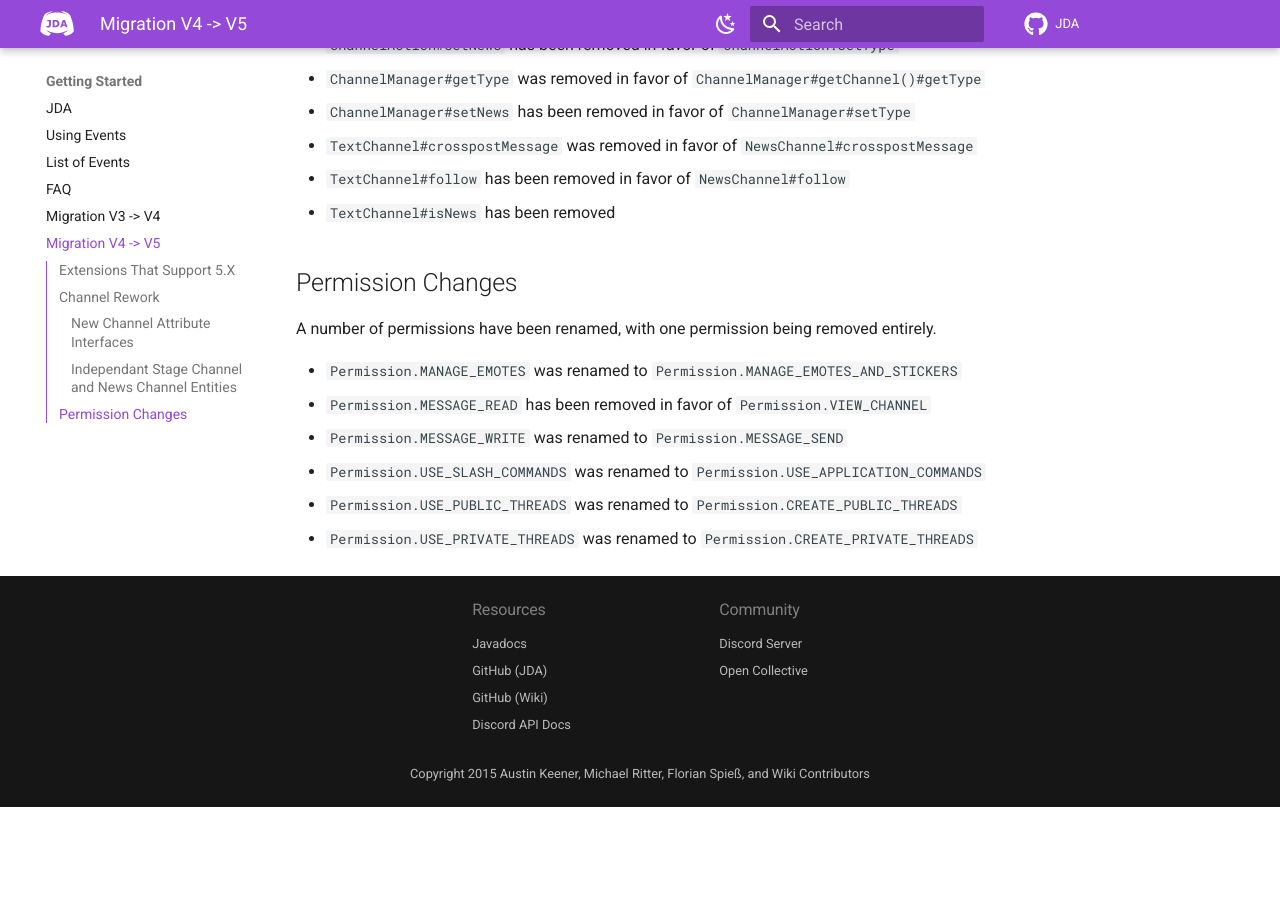
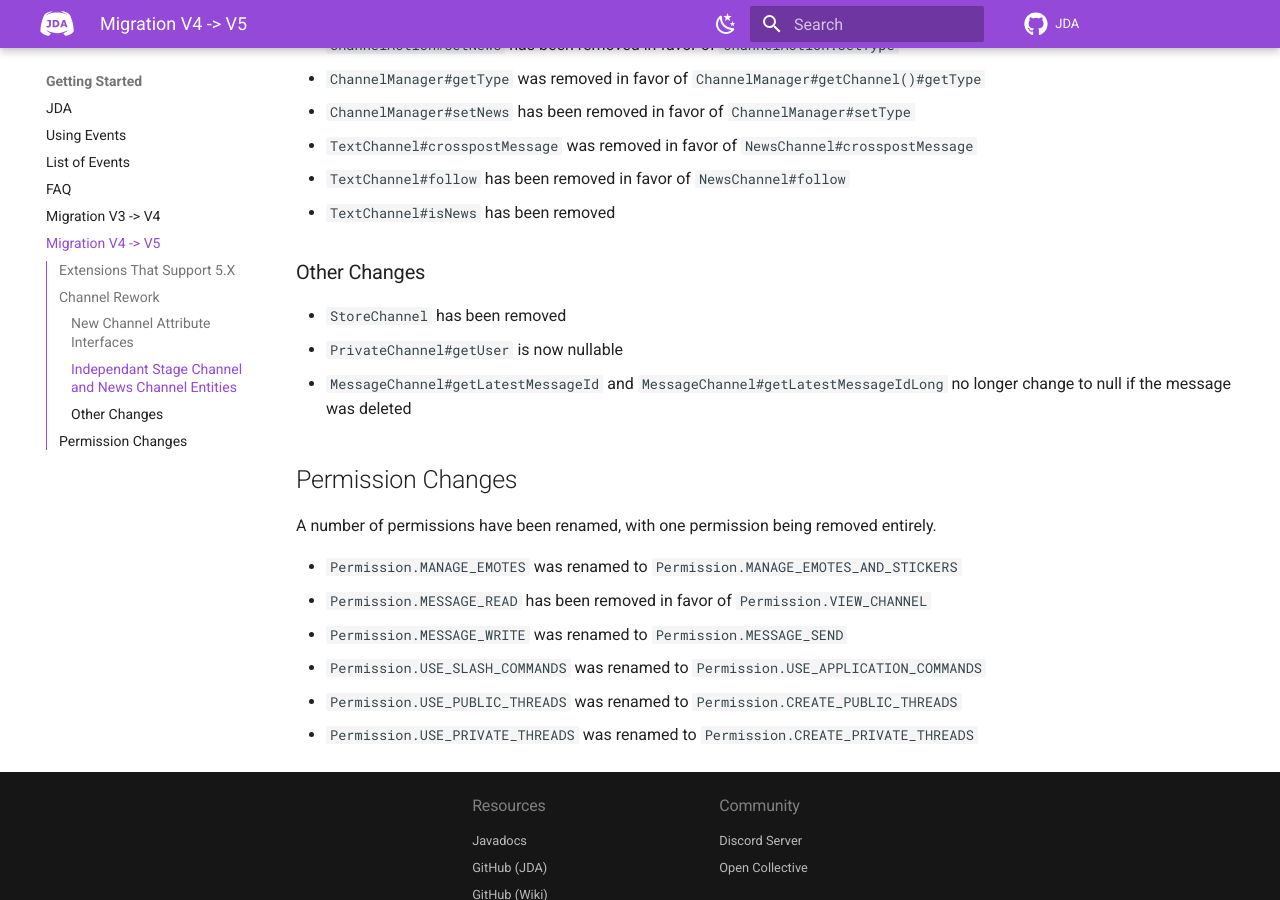
Before and after one commit to discord-jda/JDA-Website, an MkDocs documentation site: the page built from docs/introduction/migration-v4-v5.md, in a window 1280 px wide and 900 px high, scrolled down 972 px. Built offline with MkDocs 1.6.1 and Material for MkDocs 9.7.7, drawn with Linux system fonts in a browser that asks for light colours; comment, search, counter and statistics services are not loaded; before the commit the page ends 1779 px from its top, so only the background shows below that.

Commit message:
Add v5 channel rework section for other changes

```diff
--- a/docs/introduction/migration-v4-v5.md
+++ b/docs/introduction/migration-v4-v5.md
@@ -34,6 +34,12 @@ Specific channel attributes, such as slow mode, permissions, etc have been split
 - `TextChannel#follow` has been removed in favor of `NewsChannel#follow`
 - `TextChannel#isNews` has been removed
 
+### Other Changes
+
+- `StoreChannel` has been removed
+- `PrivateChannel#getUser` is now nullable
+- `MessageChannel#getLatestMessageId` and `MessageChannel#getLatestMessageIdLong` no longer change to null if the message was deleted
+
 ## Permission Changes
 
 A number of permissions have been renamed, with one permission being removed entirely.
```
